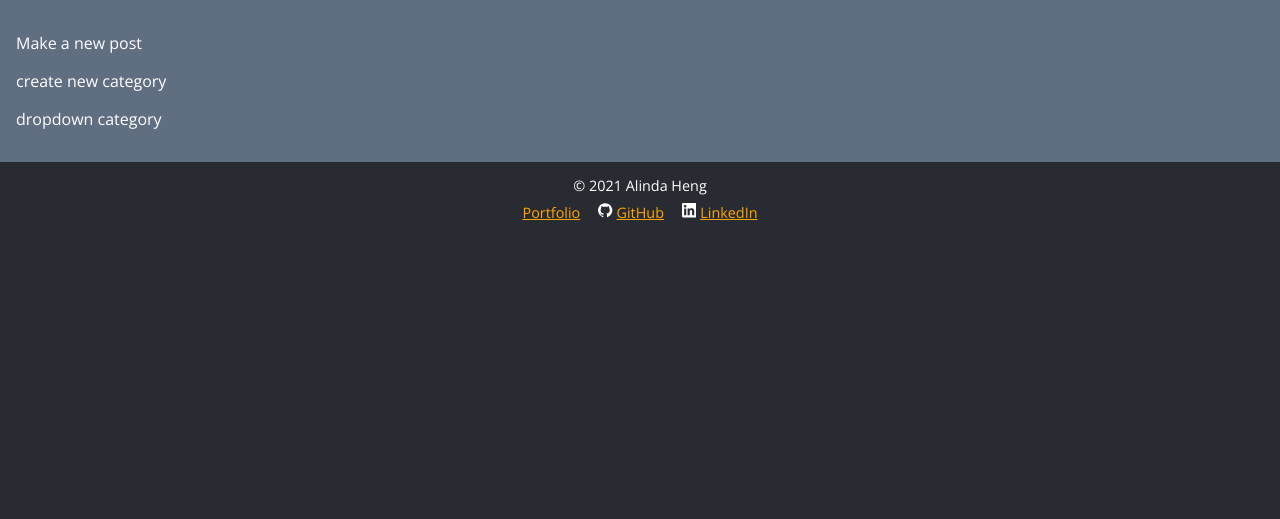
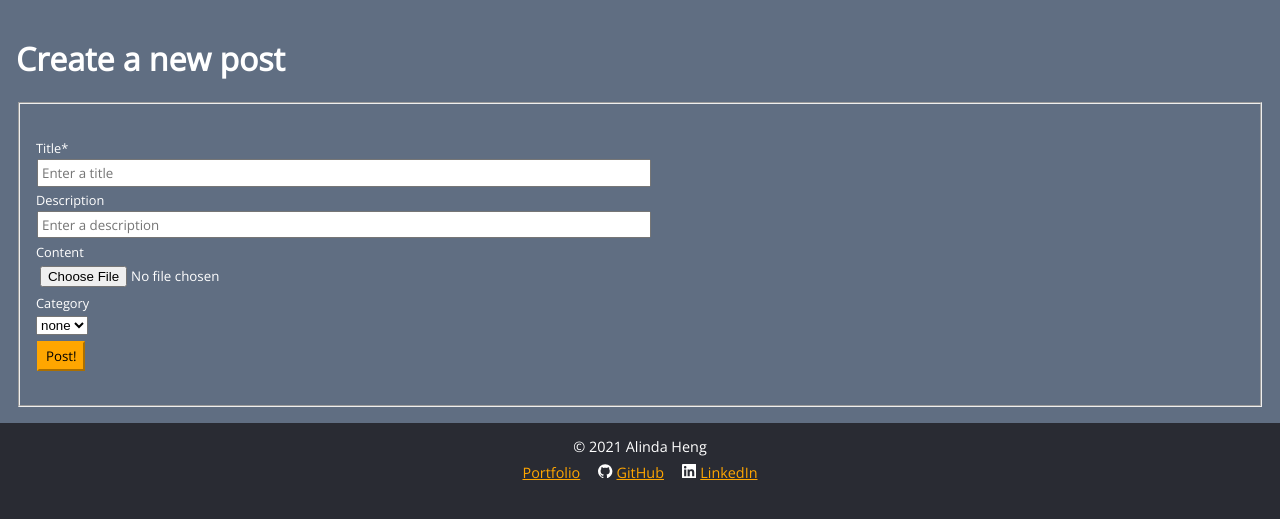
Before and after one commit to Alindah/stalkback, a Flask app: page /post in a window 1280 px wide. Shown: the part 80-599 px from the top of the page. Run offline with Flask 2, Linux system fonts and the light colour scheme; the visitor is signed in with stand-in values (Sample User, id 1); data comes from the database, SQL or seed files in the repository.

Commit message:
Added user posting

```diff
--- a/app/forms.py
+++ b/app/forms.py
@@ -1,5 +1,5 @@
 from flask_wtf import FlaskForm
-from wtforms import StringField, PasswordField, BooleanField, SubmitField, FileField, validators
+from wtforms import StringField, PasswordField, BooleanField, SubmitField, FileField, SelectField, HiddenField, validators
 
 class LoginForm(FlaskForm):
     email = StringField("Email", validators = [validators.Required("Enter your email address."),
@@ -33,3 +33,14 @@ class DeleteForm(FlaskForm):
 class SearchBar(FlaskForm):
     search_query = StringField(description = "∞ Start stalking...")
     search = SubmitField("oo")
+
+class PostForm(FlaskForm):
+    title = StringField("Title*", validators = [validators.Required("Title required")], description = "Enter a title")
+    content = FileField("Content")
+    desc = StringField("Description", description = "Enter a description")
+    category = SelectField("Category", choices = ['none'])
+    submit = SubmitField("Post!")
+
+class DeletePost(FlaskForm):
+    del_id = HiddenField("Post ID")
+    del_post = SubmitField("Delete")
--- a/app/main.py
+++ b/app/main.py
@@ -1,10 +1,10 @@
 from flask import Flask, jsonify, render_template, request, redirect, flash, Markup, url_for
 from flask.helpers import send_from_directory
 from flask_login import login_required, current_user, login_user, logout_user
-from models import UserModel, db, login
-from forms import RegisterForm, SettingsForm, LoginForm, DeleteForm, SearchBar
+from models import UserModel, PostModel, db, login
+from forms import RegisterForm, SettingsForm, LoginForm, DeleteForm, SearchBar, PostForm, DeletePost
 from flask_sqlalchemy import SQLAlchemy
-from flask_migrate import Migrate
+#from flask_migrate import Migrate
 from sqlalchemy import or_
 from flask_avatars import Avatars
 from config import Config
@@ -15,7 +15,7 @@ app.config.from_object(Config)
 db.init_app(app)
 login.init_app(app)
 avatars = Avatars(app)
-migrate = Migrate(app, db)
+#migrate = Migrate(app, db)
 
 # Default to here if unauthenticated user attempts to access login required pages
 login.login_view = '/'
@@ -187,18 +187,38 @@ def settings():
 @app.route('/stalk/<username>', methods = ['GET', 'POST'])
 @login_required
 def profile(username):
-    user = UserModel.query.filter_by(username = username).first_or_404();
+    user = UserModel.query.filter_by(username = username).first_or_404()
+    posts = reversed(user.posts.all())
+    form_del = DeletePost()
 
-    posts = [
-        {'author': user, 'title': "this is a test!", 'desc': "Test post #1"},
-        {'author': user, 'desc': "Test post #2"}
-    ]
+    if request.method == 'POST':
+        # Delete post
+        if form_del.del_post.data:
+            db.session.delete(PostModel.query.get(request.form['del_id']))
+            db.session.commit()
+            return redirect(url_for('profile', username = username))
 
-    return render_template('profile.html', user = user, posts = posts)
+    return render_template('profile.html', user = user, posts = posts, del_form = form_del)
 
 @app.route('/post', methods = ['POST', 'GET'])
 @login_required
 def post():
-    return render_template('post.html')
+    form = PostForm()
+
+    if request.method == 'POST':
+        title = request.form['title']
+        desc = request.form['desc']
+        content = request.files['content']
+        cat = request.form['category']
+
+        post = PostModel(author = current_user, title = title, desc = desc, category = cat)
+        db.session.add(post)
+        db.session.commit()
+
+        flash("Posted successfully!")
+
+        return redirect('/post')
+
+    return render_template('post.html', form = form)
 
 app.run(host = 'localhost', port = '5000', debug = True)
--- a/app/models.py
+++ b/app/models.py
@@ -25,6 +25,7 @@ class UserModel(UserMixin, db.Model):
     # Profile
     tagline = db.Column(db.String(128), default="")
     last_seen = db.Column(db.DateTime, default = datetime.utcnow)
+    posts = db.relationship('PostModel', backref = 'author', lazy='dynamic')
 
     def set_password(self, password):
         self.password_hash = generate_password_hash(password)
@@ -46,14 +47,16 @@ login = LoginManager()
 def load_user(id):
     return UserModel.query.get(int(id))
 
-class PostModel():
+class PostModel(db.Model):
     __tablename__ = 'posts'
-"""
+
     id = db.Column(db.Integer, primary_key = True)
-    author = db.Column(db.String(32))
-    title = db.Column(db.String())
-    content = db.user.Column()
-    desc = db.Column(db.String())"""
+    user_id = db.Column(db.Integer, db.ForeignKey('users.id'))
+    category = db.Column(db.String(), default = "")
+    title = db.Column(db.String(300), default = "")
+    content = db.Column(db.String(), default = "")
+    desc = db.Column(db.String(40000), default = "")
+    timestamp = db.Column(db.DateTime(), index = True, default = datetime.utcnow)
 
 class CategoryModel():
     __tablename__ = 'categories'
--- a/app/static/default.css
+++ b/app/static/default.css
@@ -327,5 +327,5 @@ input[type='submit'] {
 }
 
 .post-footer {
-    background-color: skyblue;
+    background-color: var(--color-header);
 }
--- a/app/templates/macros.html
+++ b/app/templates/macros.html
@@ -47,42 +47,46 @@
     </div>
 {%- endmacro %}
 
-{% macro user_post(user, title="", content="", desc="", footer="") -%}
+{% macro user_post(p) -%}
     <div class="post">
         <div class="post-title">
             <table><tr>
                 <td class="user-av-med">
-                    <a href="{{ url_for('profile', username = user.username) }}">
-                        <img src="{{ user.avatar_url }}" class="user-av-med"></a></td>
+                    <a href="{{ url_for('profile', username = p.author.username) }}">
+                        <img src="{{ p.author.avatar_url }}" class="user-av-med"></a></td>
                 <td style="padding-left: 1em;">
-                    <a href="{{ url_for('profile', username = user.username) }}" class="small-text" style="text-decoration: none;">
-                        {{ user.username }} / category</a><br>
-                    {% if title %}
-                        <span style="font-size: 2em;">{{ title }}</span>
-                    {% endif %}
+                    <a href="{{ url_for('profile', username = p.author.username) }}" class="small-text" style="text-decoration: none;">
+                        {{ p.author.username }} / category</a><br>
+                    <span style="font-size: 2em;">{{ p.title }}</span><br>
+                    <span class="small-text">{{ p.timestamp.strftime("%a, %d %b %Y, %I:%M:%S %p") }}</span>
                 </td>
             </tr></table>
         </div>
 
-        {% if content %}
+        {% if p.content %}
             <div class="post-content">
                 image here
             </div>
         {% endif %}
 
-        {% if desc %}
+        {% if p.desc %}
             <div class="post-desc">
-                <div class="user-av-med" style="text-align: center;"><img src="{{ user.avatar_url }}" class="user-av-med"><br>{{ user.display_name }}</div>
+                <div class="user-av-med" style="text-align:center;"><img src="{{ p.author.avatar_url }}" class="user-av-med"><br>{{ p.author.display_name }}</div>
                 <div style="padding-left: 1em;">
-                    {{ desc }}
+                    {{ p.desc }}
                 </div>
             </div>
         {% endif %}
-
-        {% if footer %}
-            <div class="post-footer">
-                #something here
-            </div>
-        {% endif %}
+        <div class="post-footer">
+            Like, comment, share
+            <br>
+            {% if p.author == current_user %}
+                <form action="" method="POST">
+                    {{ del_form.csrf_token() }}
+                    {{ del_form.del_id(value=p.id) }}
+                    {{ del_form.del_post }}
+                </form>
+            {% endif %}
+        </div>
     </div>
 {%- endmacro %}
--- a/app/templates/post.html
+++ b/app/templates/post.html
@@ -1,6 +1,25 @@
 {% extends "base.html" %}
+{% from "macros.html" import flashes %}
 {% block content %}
-    <p>Make a new post</p>
-    <p>create new category</p>
-    <p>dropdown category</p>
+    <h1>Create a new post</h1>
+    <fieldset class="simple-form">
+        {{ flashes() }}
+        <p><form action="" method="POST" enctype="multipart/form-data">
+            {{ form.hidden_tag() }}
+
+            <span class="small-text">{{ form.title.label }}</span><br>
+            {{ form.title(maxlength=300, placeholder=form.title.description) }}<br>
+
+            <span class="small-text">{{ form.desc.label }}</span><br>
+            {{ form.desc(maxlength=40000, placeholder=form.desc.description) }}<br>
+
+            <span class="small-text">{{ form.content.label }}</span><br>
+            {{ form.content }}<br>
+
+            <span class="small-text">{{ form.category.label }}</span><br>
+            {{ form.category(placeholder=form.category.description) }}<br>
+
+            {{ form.submit }}
+        </form></p>
+    </fieldset>
 {% endblock %}
--- a/app/templates/profile.html
+++ b/app/templates/profile.html
@@ -1,5 +1,5 @@
 {% extends "base.html" %}
-{% from "macros.html" import user_post%}
+{% from "macros.html" import user_post with context %}
 
 {% block content_header %}
     <div class="prof-header">
@@ -13,6 +13,6 @@
 
 {% block content %}
     {% for post in posts %}
-        <p>{{ user_post(user, title=post.title, desc=post.desc)}}</p>
+        <p>{{ user_post(post) }}</p>
     {% endfor %}
 {% endblock %}
```
